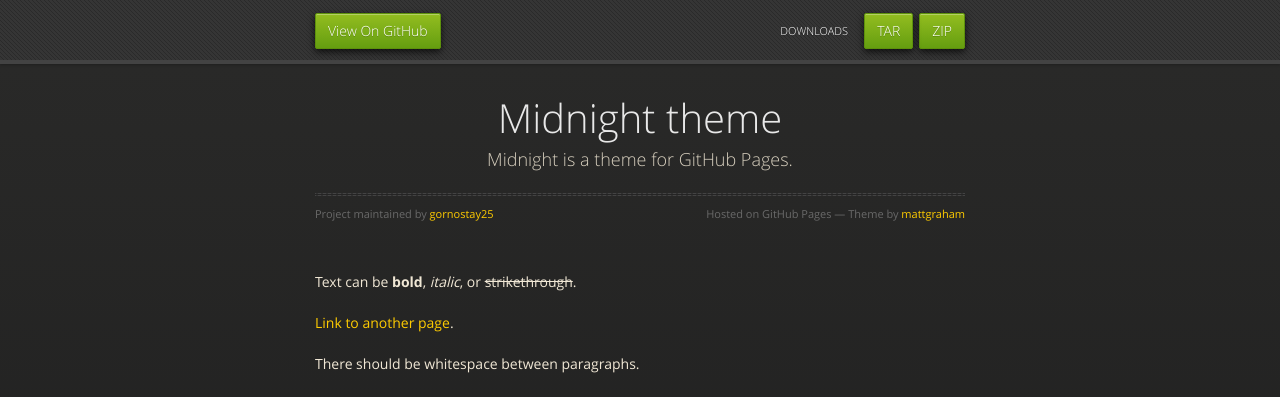
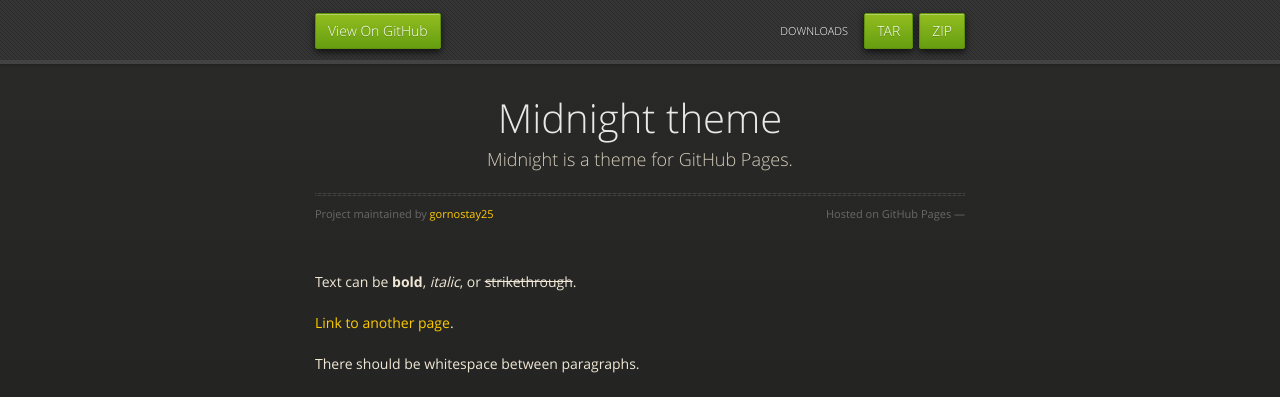
Before and after one commit to gornostay25/UDPaudiobridge, a Jekyll site: the page built from docs/index.md, in a window 1280 px wide and 900 px high. Shown: the top 397 px of the window. Built offline with Jekyll 4.4.1, drawn with Linux system fonts in a browser that asks for light colours.

Commit message:
Update default.html

```diff
--- a/docs/_layouts/default.html
+++ b/docs/_layouts/default.html
@@ -37,7 +37,7 @@
           <p>{{ site.description | default: site.github.project_tagline }}</p>
           <hr>
           <span class="credits left">Project maintained by <a href="{{ site.github.owner_url }}">{{ site.github.owner_name }}</a></span>
-          <span class="credits right">Hosted on GitHub Pages &mdash; Theme by <a href="https://twitter.com/mattgraham">mattgraham</a></span>
+          <span class="credits right">Hosted on GitHub Pages &mdash; </span>
         </div>
 
         {{ content }}
```
